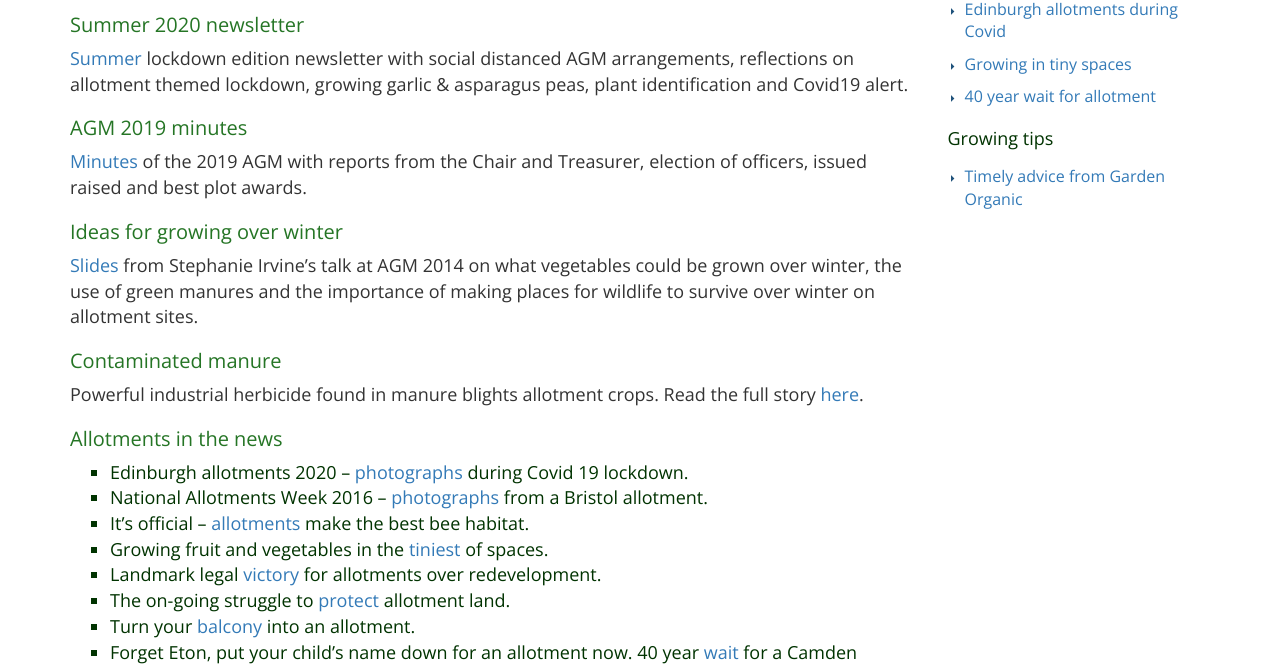
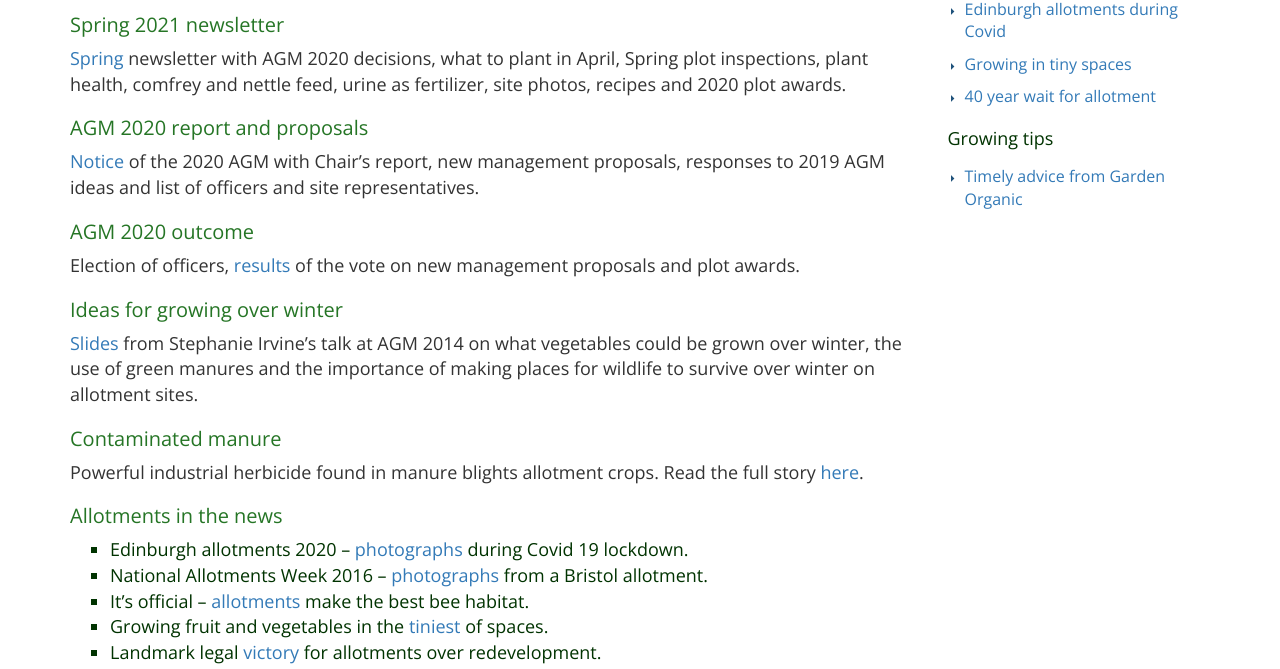
Before and after one commit to hackneyas/hackneyas, a plain HTML site: page news.html in a window 1280 px wide. Shown: the part 119-788 px from the top of the page. Drawn offline with nearby package versions, Linux system fonts and the light colour scheme.

Commit message:
Add files via upload

```diff
--- a/news.html
+++ b/news.html
@@ -52,10 +52,12 @@
          <div class="col-sm-9">
  	       <div id="contentalt">
                <h2>News</h2>
-<h3>Summer 2020 newsletter</h3>
-<p><a href="docs/sum_2020.pdf">Summer</a> lockdown edition newsletter with social distanced <span class="caps">AGM</span> arrangements, reflections on allotment themed lockdown, growing garlic &#38; asparagus peas, plant identification and Covid19 alert.</p>
-<h3><span class="caps">AGM</span> 2019 minutes</h3>
-<p><a href="docs/agm2019.pdf">Minutes</a> of the 2019 <span class="caps">AGM</span> with reports from the Chair and Treasurer, election of officers, issued raised and best plot awards.</p>
+<h3>Spring 2021 newsletter</h3>
+<p><a href="docs/spr_2021.pdf">Spring</a> newsletter with <span class="caps">AGM</span> 2020 decisions, what to plant in April, Spring plot inspections, plant health, comfrey and nettle feed, urine as fertilizer, site photos, recipes and 2020 plot awards.</p>
+<h3><span class="caps">AGM</span> 2020 report and proposals</h3>
+<p><a href="docs/agm2020.pdf">Notice</a> of the 2020 <span class="caps">AGM</span> with Chair&#8217;s report, new management proposals, responses to 2019 <span class="caps">AGM</span> ideas and list of officers and site representatives.</p>
+<h3><span class="caps">AGM</span> 2020 outcome</h3>
+<p>Election of officers, <a href="docs/agm2020_outcome.pdf">results</a> of the vote on new management proposals and plot awards.</p>
 <h3>Ideas for growing over winter</h3>
 <p><a href="docs/winter_growing.pdf">Slides</a> from Stephanie Irvine&#8217;s talk at <span class="caps">AGM</span> 2014 on what vegetables could be grown over winter, the use of green manures and the importance of making places for wildlife to survive over winter on allotment sites.</p>
 <h3>Contaminated manure</h3>
@@ -121,7 +123,7 @@
 
         <div class="col-sm-4">
           <p>hackneyallotments@gmail.com</br>
-          <!-- Modified: 2021-02-18 <br/> -->
+          <!-- Modified: 2021-03-29 <br/> -->
           &copy; 2021 Hackney Allotment Society</p>
         </div>
        </div>
```
